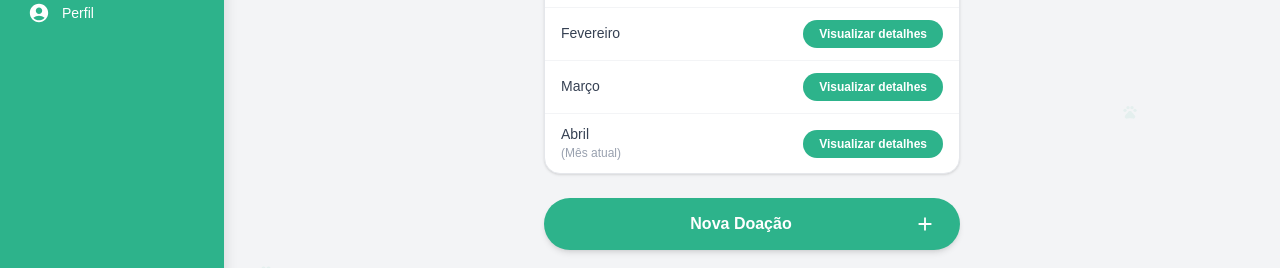
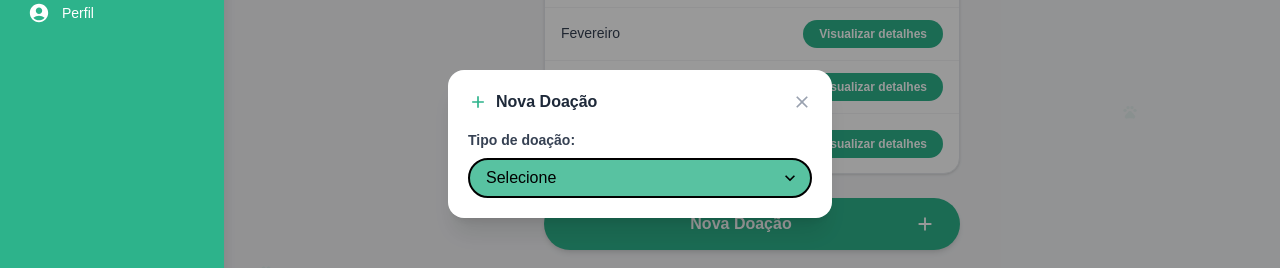
Before and after one commit to vitorrosa0/Projeto-APPS, a Next.js app in the folder frontend/: page /doacoes in a window 1280 px wide. Both pictures are taken after a click on the button "Nova Doação". Shown: the part 256-524 px from the top of the page. Built offline with nearby package versions, Linux system fonts and the light colour scheme.

Commit message:
Implementação do mocal de Cadastro de Doações

```diff
--- /dev/null
+++ b/frontend/components/DoacaoFinanceiraForm.tsx
@@ -0,0 +1,28 @@
+import InputGroup from "@/components/InputGroup";
+
+interface DoacaoFinanceiraFormProps {
+  valor: string;
+  onChange: (valor: string) => void;
+}
+
+export default function DoacaoFinanceiraForm({ valor, onChange }: DoacaoFinanceiraFormProps) {
+  return (
+    <div className="flex flex-col gap-3">
+      <label className="text-sm font-semibold text-gray-700">Valor da doação:</label>
+      <div className="relative">
+        <span className="absolute left-4 top-1/2 -translate-y-1/2 text-black/60 text-sm font-medium pointer-events-none">
+          R$:
+        </span>
+        <InputGroup
+          label=""
+          name="valor"
+          type="number"
+          placeholder="0,00"
+          value={valor}
+          onChange={(e) => onChange(e.target.value)}
+          className="pl-10"
+        />
+      </div>
+    </div>
+  );
+}
--- /dev/null
+++ b/frontend/components/DoacaoItensForm.tsx
@@ -0,0 +1,22 @@
+import InputGroup from "@/components/InputGroup";
+
+interface DoacaoItensFormProps {
+  itens: string;
+  onChange: (itens: string) => void;
+}
+
+export default function DoacaoItensForm({ itens, onChange }: DoacaoItensFormProps) {
+  return (
+    <div className="flex flex-col gap-3">
+      <label className="text-sm font-semibold text-gray-700">Itens doados:</label>
+      <InputGroup
+        label=""
+        name="itens"
+        type="text"
+        placeholder="Ex: 10kg ração, cobertores..."
+        value={itens}
+        onChange={(e) => onChange(e.target.value)}
+      />
+    </div>
+  );
+}
--- /dev/null
+++ b/frontend/components/NovaDoacaoModal.tsx
@@ -0,0 +1,117 @@
+"use client";
+
+import { useState } from "react";
+import { MdAdd, MdClose } from "react-icons/md";
+import SelectGroup from "@/components/SelectGroup";
+import DoacaoFinanceiraForm from "@/components/DoacaoFinanceiraForm";
+import DoacaoItensForm from "@/components/DoacaoItensForm";
+
+type TipoDoacao = "Alimentos" | "Financeira" | "Produtos" | "";
+
+interface NovaDoacaoModalProps {
+  onClose: () => void;
+  onSalvar: (dados: DadosDoacao) => void;
+}
+
+export interface DadosDoacao {
+  tipo: TipoDoacao;
+  itens?: string;
+  valor?: string;
+}
+
+const TIPOS_DOACAO = ["Alimentos", "Financeira", "Produtos"];
+
+function isItens(tipo: TipoDoacao): boolean {
+  return tipo === "Alimentos" || tipo === "Produtos";
+}
+
+export default function NovaDoacaoModal({ onClose, onSalvar }: NovaDoacaoModalProps) {
+  const [tipo, setTipo] = useState<TipoDoacao>("");
+  const [itens, setItens] = useState("");
+  const [valor, setValor] = useState("");
+
+  const handleSalvar = () => {
+    if (!tipo) return;
+    onSalvar({
+      tipo,
+      ...(isItens(tipo) ? { itens } : { valor }),
+    });
+    onClose();
+  };
+
+  const podeSalvar = tipo !== "" && (isItens(tipo) ? itens.trim() !== "" : valor.trim() !== "");
+
+  return (
+    <div
+      className="fixed inset-0 z-50 flex items-center justify-center bg-black/40 px-6"
+      onClick={onClose}
+    >
+      <div
+        className="bg-white rounded-2xl shadow-xl w-full max-w-sm p-5 flex flex-col gap-4"
+        onClick={(e) => e.stopPropagation()}
+      >
+
+        {/* Cabeçalho */}
+        <div className="flex items-center justify-between">
+          <div className="flex items-center gap-2">
+            <MdAdd size={20} className="text-[#2DB38B]" />
+            <h2 className="font-bold text-base text-gray-800">Nova Doação</h2>
+          </div>
+          <button
+            onClick={onClose}
+            aria-label="Fechar"
+            className="text-gray-400 hover:text-gray-600 cursor-pointer bg-transparent border-none"
+          >
+            <MdClose size={20} />
+          </button>
+        </div>
+
+        {/* Formulário */}
+        <div className="flex flex-col gap-4">
+
+          {/* Select de tipo */}
+          <div className="flex flex-col gap-1">
+            <span className="text-sm font-semibold text-gray-700">Tipo de doação:</span>
+            <SelectGroup
+              label=""
+              name="tipo"
+              options={TIPOS_DOACAO}
+              value={tipo}
+              onChange={(e) => {
+                setTipo(e.target.value as TipoDoacao);
+                setItens("");
+                setValor("");
+              }}
+            />
+          </div>
+
+          {/* Formulário dinâmico conforme tipo */}
+          {tipo !== "" && (
+            isItens(tipo)
+              ? <DoacaoItensForm itens={itens} onChange={setItens} />
+              : <DoacaoFinanceiraForm valor={valor} onChange={setValor} />
+          )}
+
+        </div>
+
+        {/* Botão salvar */}
+        {tipo !== "" && (
+          <button
+            onClick={handleSalvar}
+            disabled={!podeSalvar}
+            className="
+              w-full py-3 rounded-full
+              bg-[#2DB38B] text-white font-semibold text-sm
+              hover:bg-[#25967A] active:scale-95
+              transition-all cursor-pointer
+              disabled:opacity-50 disabled:cursor-not-allowed disabled:active:scale-100
+            "
+          >
+            Salvar
+          </button>
+        )}
+
+      </div>
+    </div>
+  );
+}
```
